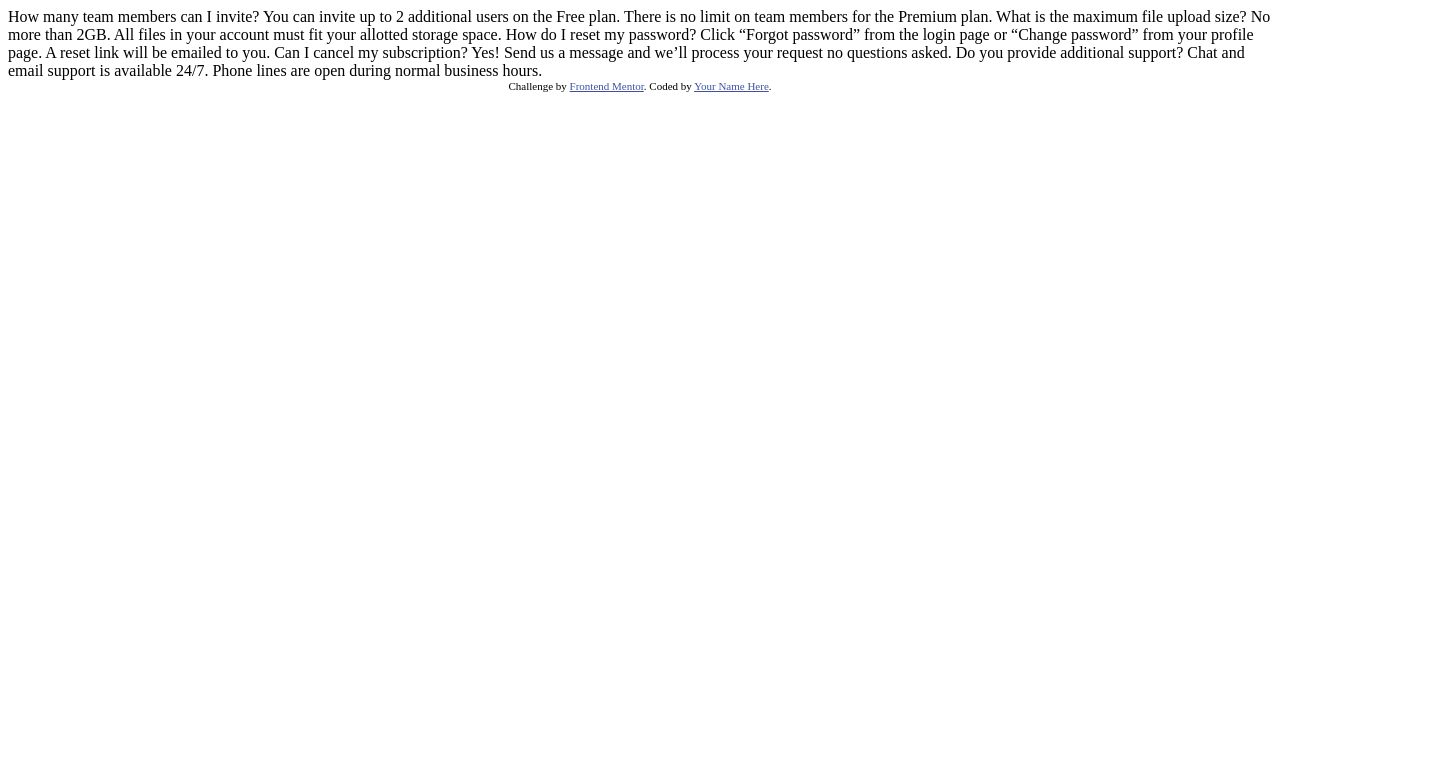
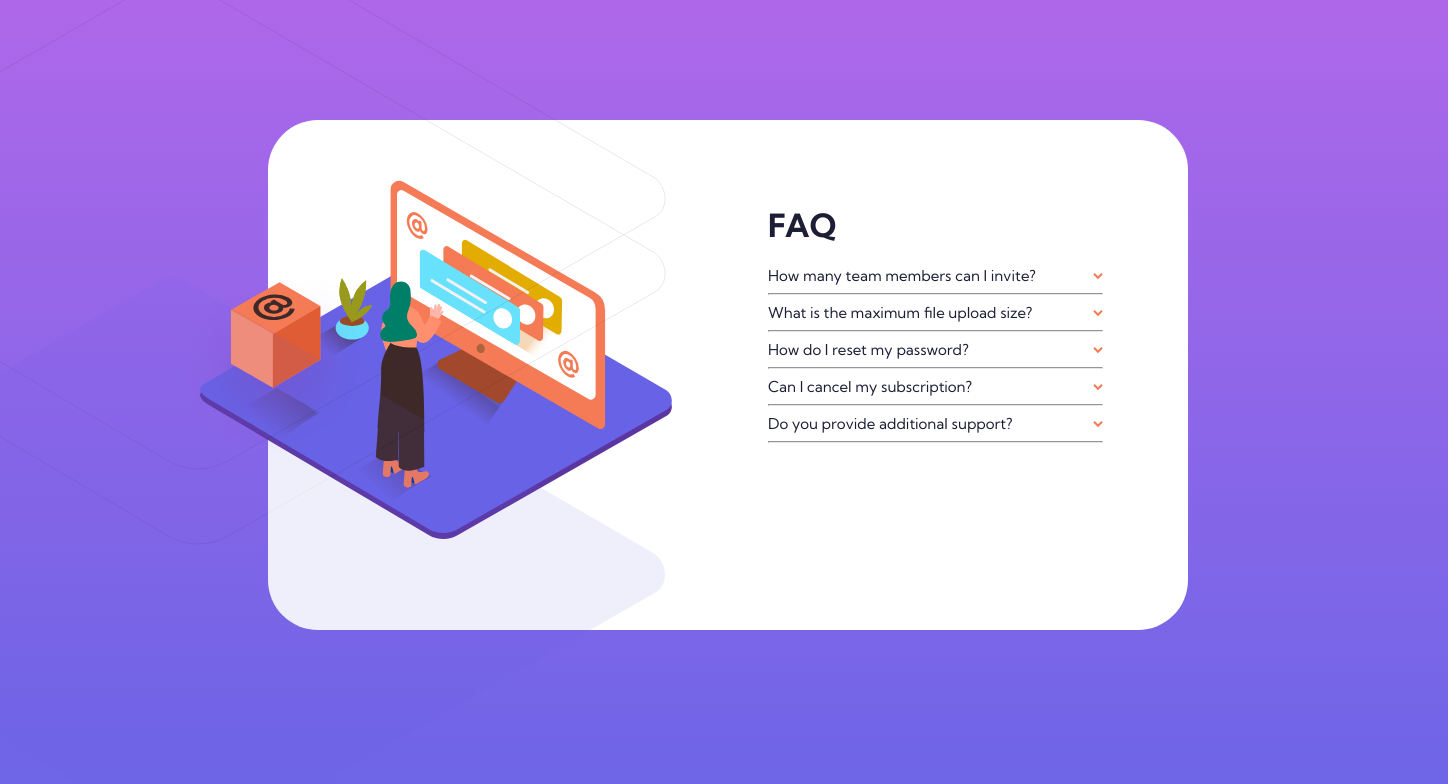
Before and after one commit to consumer185/FAQ-Accordian-Card-for-Frontend-Mentor, a plain HTML site: page index.html in a window 1280 px wide. Shown: the whole page, 1448 px wide, since content can reach past the window. Drawn offline with nearby package versions, Linux system fonts and the light colour scheme.

Commit message:
big update, basically started from scratch

```diff
--- a/index.html
+++ b/index.html
@@ -1,40 +1,64 @@
 <!DOCTYPE html>
-<html lang="en">
+<html lang="en" dir="ltr">
+
 <head>
-  <meta charset="UTF-8">
+  <meta charset="utf-8">
   <meta name="viewport" content="width=device-width, initial-scale=1.0"> <!-- displays site properly based on user's device -->
-
+  <link rel="preconnect" href="https://fonts.googleapis.com">
+  <link rel="preconnect" href="https://fonts.gstatic.com" crossorigin>
+  <link href="https://fonts.googleapis.com/css2?family=Kumbh+Sans:wght@400;700&display=swap" rel="stylesheet">
+  <link rel="stylesheet" href="styles.css">
   <link rel="icon" type="image/png" sizes="32x32" href="./images/favicon-32x32.png">
 
-  <title>Frontend Mentor | FAQ Accordion Card</title>
 
-  <!-- Feel free to remove these styles or customise in your own stylesheet 👍 -->
-  <style>
-    .attribution { font-size: 11px; text-align: center; }
-    .attribution a { color: hsl(228, 45%, 44%); }
-  </style>
+  <title>FAQ Accordion Card</title>
 </head>
+
 <body>
-  How many team members can I invite?
-  You can invite up to 2 additional users on the Free plan. There is no limit on
-  team members for the Premium plan.
+<div id="divMain">
 
-  What is the maximum file upload size?
-  No more than 2GB. All files in your account must fit your allotted storage space.
+<img id="womanImg" src="images/illustration-woman-online-desktop.svg" alt="">
+<img id="boxImg" src="images/illustration-box-desktop.svg" alt="">
+<img id="shadowImg" src="images/bg-pattern-desktop.svg" alt="">
 
-  How do I reset my password?
-  Click “Forgot password” from the login page or “Change password” from your profile page.
-  A reset link will be emailed to you.
 
-  Can I cancel my subscription?
-  Yes! Send us a message and we’ll process your request no questions asked.
+  <div id="accordionMaster">
+<h1>FAQ</h1>
+    <div class="panelTitle">How many team members can I invite?
+      <img src="images/icon-arrow-down.svg" alt="arrow" class="panelArrow">
+      <div class="panelText panelTextHidden">You can invite up to 2 additional users on the Free plan. There is no limit on team members for the Premium plan.</div>
+    </div>
+<hr>
+    <div class="panelTitle">What is the maximum file upload size?
+      <img src="images/icon-arrow-down.svg" alt="arrow" class="panelArrow">
+      <div class="panelText panelTextHidden">No more than 2GB. All files in your account must fit your allotted storage space.</div>
+    </div>
+<hr>
+<div class="panelTitle">How do I reset my password?
+  <img src="images/icon-arrow-down.svg" alt="arrow" class="panelArrow">
+  <div class="panelText panelTextHidden">Click “Forgot password” from the login page or “Change password” from your profile page. A reset link will be emailed to you.</div>
+</div>
+<hr>
+<div class="panelTitle">Can I cancel my subscription?
+  <img src="images/icon-arrow-down.svg" alt="arrow" class="panelArrow">
+  <div class="panelText panelTextHidden">Yes! Send us a message and we’ll process your request no questions asked.</div>
+</div>
+<hr>
+<div class="panelTitle">Do you provide additional support?
+  <img src="images/icon-arrow-down.svg" alt="arrow" class="panelArrow">
+  <div class="panelText panelTextHidden">Chat and email support is available 24/7. Phone lines are open during normal business hours.</div>
+</div>
+<hr>
+</div>
 
-  Do you provide additional support?
-  Chat and email support is available 24/7. Phone lines are open during normal business hours.
 
-  <div class="attribution">
-    Challenge by <a href="https://www.frontendmentor.io?ref=challenge" target="_blank">Frontend Mentor</a>.
-    Coded by <a href="#">Your Name Here</a>.
   </div>
+
+
+
 </body>
+
+<script src="https://ajax.googleapis.com/ajax/libs/jquery/3.6.0/jquery.min.js"></script>
+<script src="index.js" charset="utf-8"></script>
+
 </html>
--- /dev/null
+++ b/index.js
@@ -0,0 +1,24 @@
+var panelTitle = $(".panelTitle");
+var panelArrow = $(".panelArrow");
+var panelText = $(".panelText");
+var accordionMaster = $("#accordionMaster");
+
+for (var i = 0; i < panelTitle.length; i++) {
+
+
+  panelTitle[i].addEventListener("click", function() {
+
+// setup the clicked panel with appropriate styling
+    $(this).toggleClass("panelTitleActive"); // change panel title style
+    $(this).children("img").toggleClass("arrowActive"); // flips the arrow image
+    $(this).children(".panelText").toggleClass("panelTextHidden"); // display or hide panel text
+
+// reset the other panels:
+
+    $(this).siblings("div").find(".panelText").addClass("panelTextHidden"); // hides any open panels
+    $(this).siblings("div").find("img").removeClass("arrowActive"); // hides any open panels
+    $(this).siblings("div").removeClass("panelTitleActive"); // removes bold styling on any open panels titles
+
+  });
+
+}
--- /dev/null
+++ b/styles.css
@@ -0,0 +1,94 @@
+body {
+  background-image: linear-gradient(hsl(273, 75%, 66%), hsl(240, 73%, 65%));
+  width: 1440px;
+  height: 768px;
+  color: hsl(238, 29%, 16%);
+  font-family: Kumbh Sans;
+}
+
+hr {
+  border-color: hsl(240, 5%, 91%);
+}
+
+h1 {
+  /* font-size: 1.5rem; */
+}
+
+.panelTitle:Hover {
+  color: hsl(14, 88%, 65%);
+}
+
+.panelTitle {
+  font-size: 15px;
+cursor: pointer;
+}
+
+.panelText {
+  margin: 10px 0;
+  line-height: 1.2rem;
+  font-size: 12px;
+  font-weight: 400;
+cursor: pointer;
+}
+
+
+.panelTitleActive {
+font-weight: 700;
+
+}
+
+
+
+.panelTextHidden {
+  display: none;
+}
+
+.panelArrow {
+  float: right;
+  margin-top: 7px;
+
+
+
+}
+
+.arrowActive {
+  transform: rotate(180deg);
+}
+
+#divMain {
+  background-color: white;
+  margin: 0 auto;
+  width: 920px;
+  height: 510px;
+  border-radius: 50px;
+  margin-top: 120px;
+}
+
+
+#accordionMaster {
+  width: 335px;
+  position: relative;
+  top: 85px;
+  left: 500px;
+}
+
+
+/*  images  */
+
+#womanImg {
+  position: absolute;
+  left: 200px;
+  top: 180px;
+}
+
+#boxImg {
+  position: absolute;
+  left: 180px;
+  top: 280px;
+}
+
+#shadowImg {
+  position: absolute;
+  left: -300px;
+  top: -100px;
+}
```
